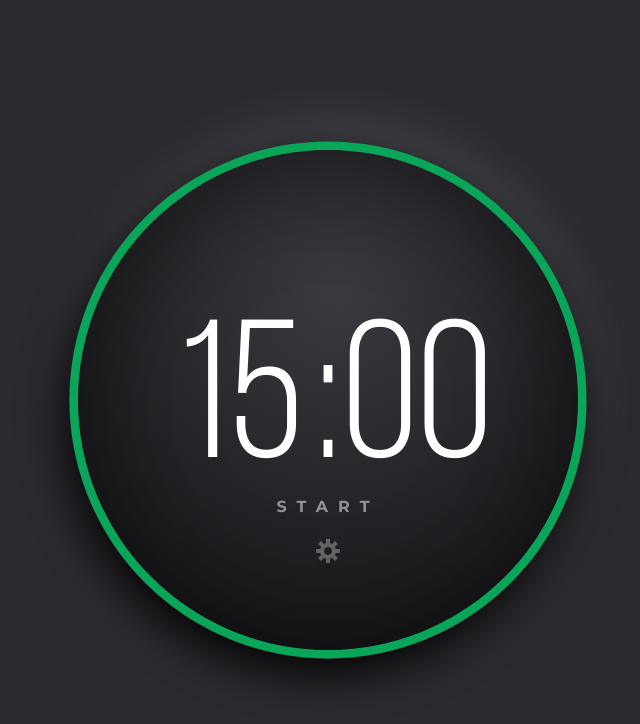
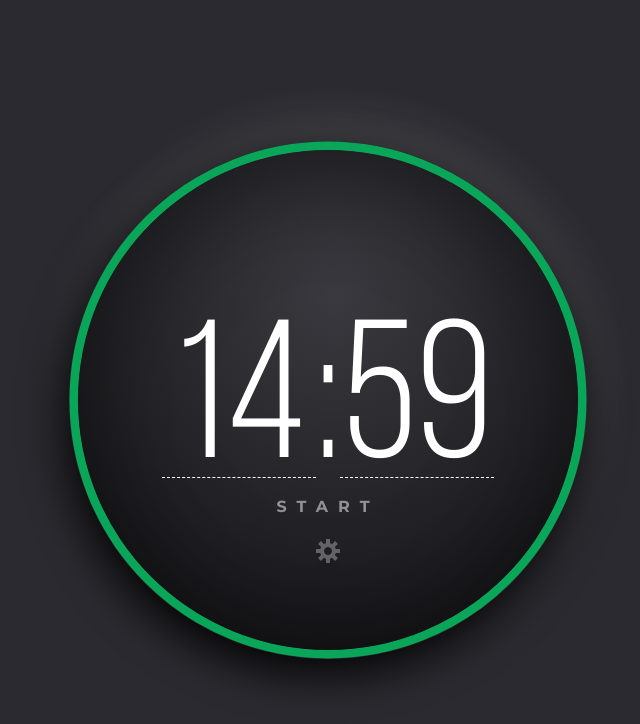
Before and after one commit to AiratMurtazin/advent-js-24challenges, a plain HTML site: page challenge-#1/index.html in a window 1280 px wide. Both pictures are taken after a click on the button "START". Shown: the whole page, without its empty margins (312-952 px from the left). Drawn offline with Linux system fonts and the light colour scheme; a web font is replaced by a local one.

Commit message:
make starting version of a  countdown timer

```diff
--- a/challenge-#1/app.js
+++ b/challenge-#1/app.js
@@ -1 +1,29 @@
 'use strict'
+
+const startingMinutes = 15
+let time = startingMinutes * 60
+let intervalId // Variable to store the interval ID
+let mins = document.querySelector('.minutes')
+let secs = document.querySelector('.seconds')
+const startBtn = document.querySelector('.start')
+
+startBtn.addEventListener('click', () => {
+	clearInterval(intervalId)
+
+	intervalId = setInterval(updateCountDown, 1000)
+})
+
+function updateCountDown() {
+	let minutes = Math.floor(time / 60)
+	let seconds = time % 60
+
+	seconds = seconds < 10 ? '0' + seconds : seconds
+
+	mins.innerHTML = `<input type="text" value="${minutes}" />`
+	secs.innerHTML = `<input type="text" value="${seconds}" />`
+	time--
+
+	if (time < 0) {
+		clearInterval(intervalId)
+	}
+}
--- a/challenge-#1/index.html
+++ b/challenge-#1/index.html
@@ -20,11 +20,11 @@
 			<div class="timer">
 				<div class="time">
 					<div class="minutes">
-						<input type="text" value="15" disabled />
+						<input type="text" value="15" />
 					</div>
 					<div class="colon">:</div>
 					<div class="seconds">
-						<input type="text" value="00" disabled />
+						<input type="text" value="00" />
 					</div>
 				</div>
 				<button class="start">start</button>
```
